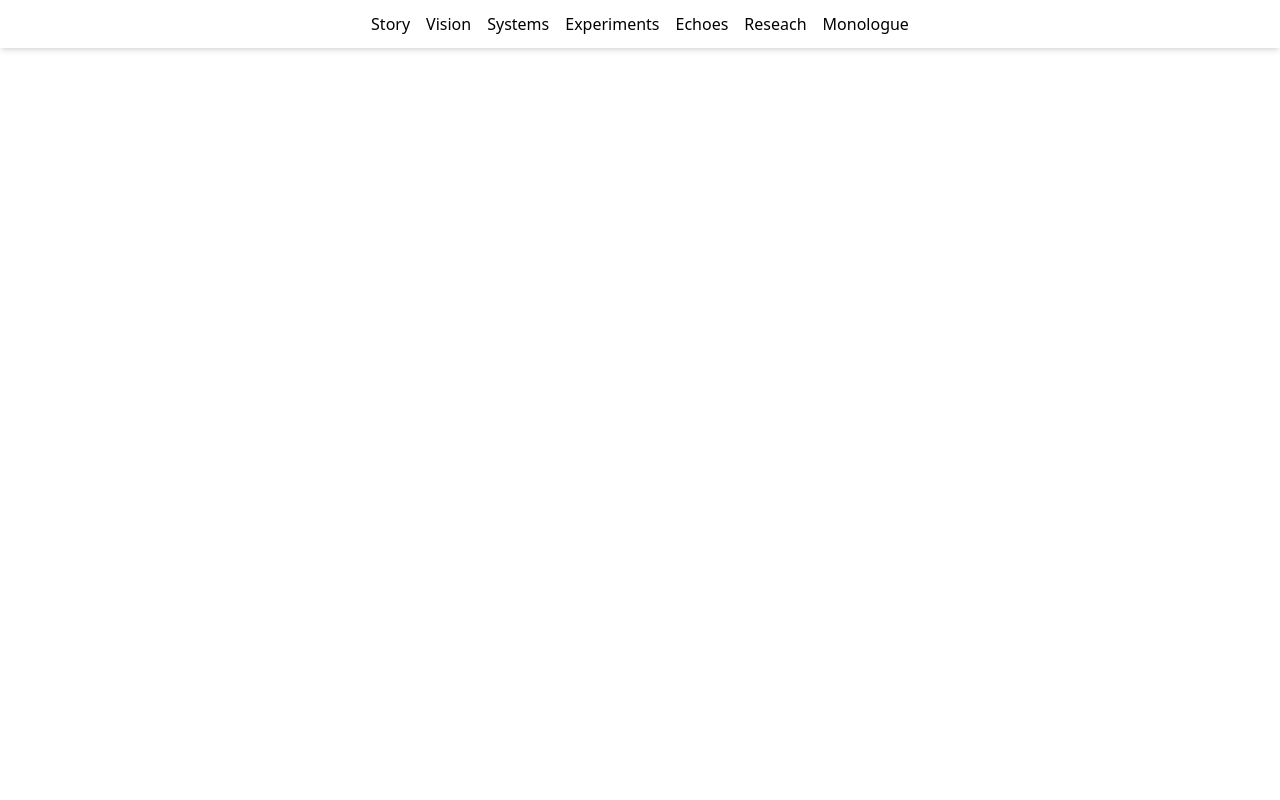
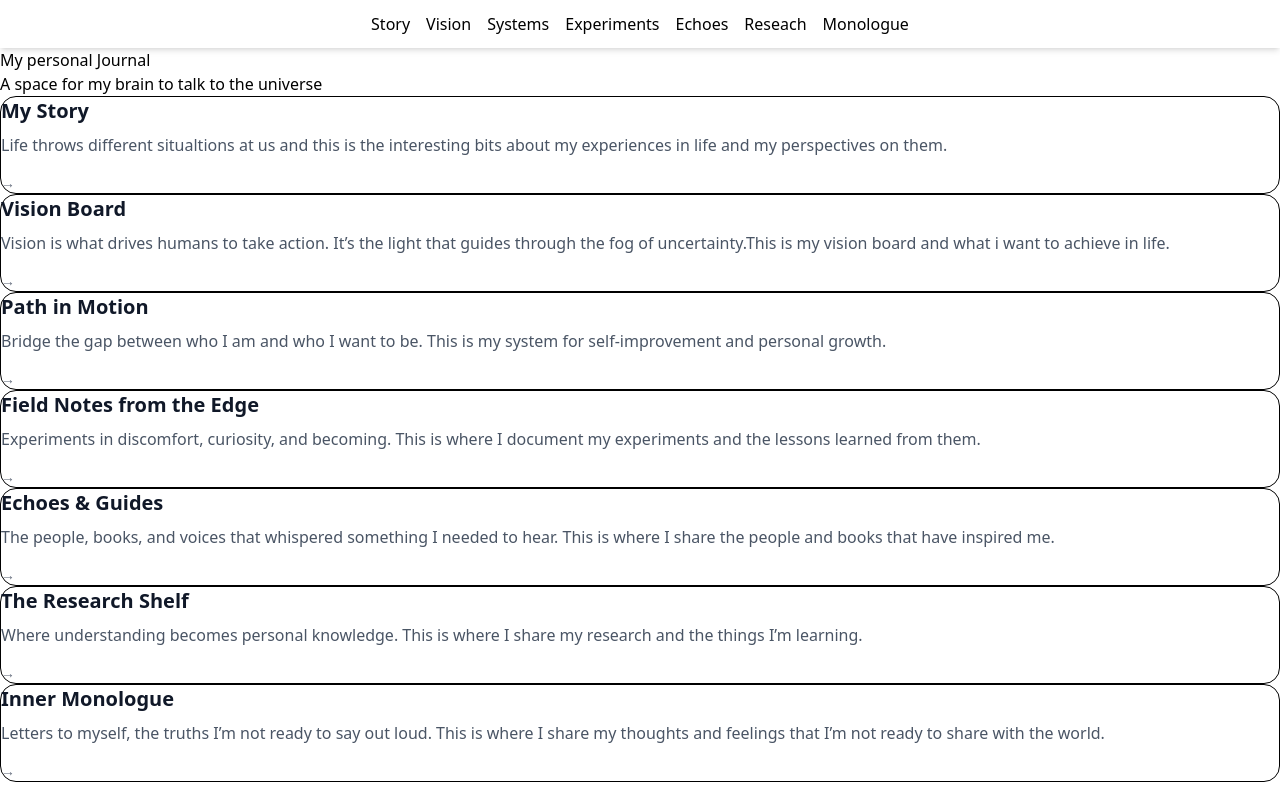
Before and after one commit to INDRESH-009/indresh.xyz, a Next.js app: page / in a window 1280 px wide. Built offline with nearby package versions, Linux system fonts and the light colour scheme.

Commit message:
homepage skeleton

```diff
--- a/app/page.js
+++ b/app/page.js
@@ -1,6 +1,62 @@
+import SectionCard from "@/components/SectionCard";
+
+const sections = [
+  {
+    slug: 'story',
+    title: 'My Story',
+    description:
+      'Life throws different situaltions at us and this is the interesting bits about my experiences in life and my perspectives on them.',
+  },
+  {
+    slug: 'vision',
+    title: 'Vision Board',
+    description:
+      'Vision is what drives humans to take action. It’s the light that guides through the fog of uncertainty.This is my vision board and what i want to achieve in life.',
+  },
+  {
+    slug: 'systems',
+    title: 'Path in Motion',
+    description:
+      'Bridge the gap between who I am and who I want to be. This is my system for self-improvement and personal growth.',
+  },
+  {
+    slug: 'experiments',
+    title: 'Field Notes from the Edge',
+    description:
+      'Experiments in discomfort, curiosity, and becoming. This is where I document my experiments and the lessons learned from them.',
+  },
+  {
+    slug: 'echoes',
+    title: 'Echoes & Guides',
+    description:
+      'The people, books, and voices that whispered something I needed to hear. This is where I share the people and books that have inspired me.',
+  },
+  {
+    slug: 'research',
+    title: 'The Research Shelf',
+    description:
+      'Where understanding becomes personal knowledge. This is where I share my research and the things I’m learning.',
+  },
+  {
+    slug: 'monologue',
+    title: 'Inner Monologue',
+    description:
+      'Letters to myself, the truths I’m not ready to say out loud. This is where I share my thoughts and feelings that I’m not ready to share with the world.',
+  },
+];
 export default function Home() {
   return (
-    <>
-    </>
+    <section>
+      <div>
+        <h1>My personal Journal</h1>
+        <p>A space for my brain to talk to the universe</p>
+      </div>
+
+      <div>
+        {sections.map((sec)=>(
+          <SectionCard key={sec.slug} {...sec} />
+        ))}
+      </div>
+    </section>
   );
 }
--- a/components/Navbar.js
+++ b/components/Navbar.js
@@ -2,8 +2,8 @@ import Link from 'next/link';
 
 const sections = [
     {slug:"story",label:"Story"},
-    {slug:"Vision",label:"Vision"},
-    {slug:"Systems",label:"Systems"},
+    {slug:"vision",label:"Vision"},
+    {slug:"systems",label:"Systems"},
     {slug:"experiments",label:"Experiments"},
     {slug:"echoes",label:"Echoes"},
     {slug:"research",label:"Reseach"},
```
